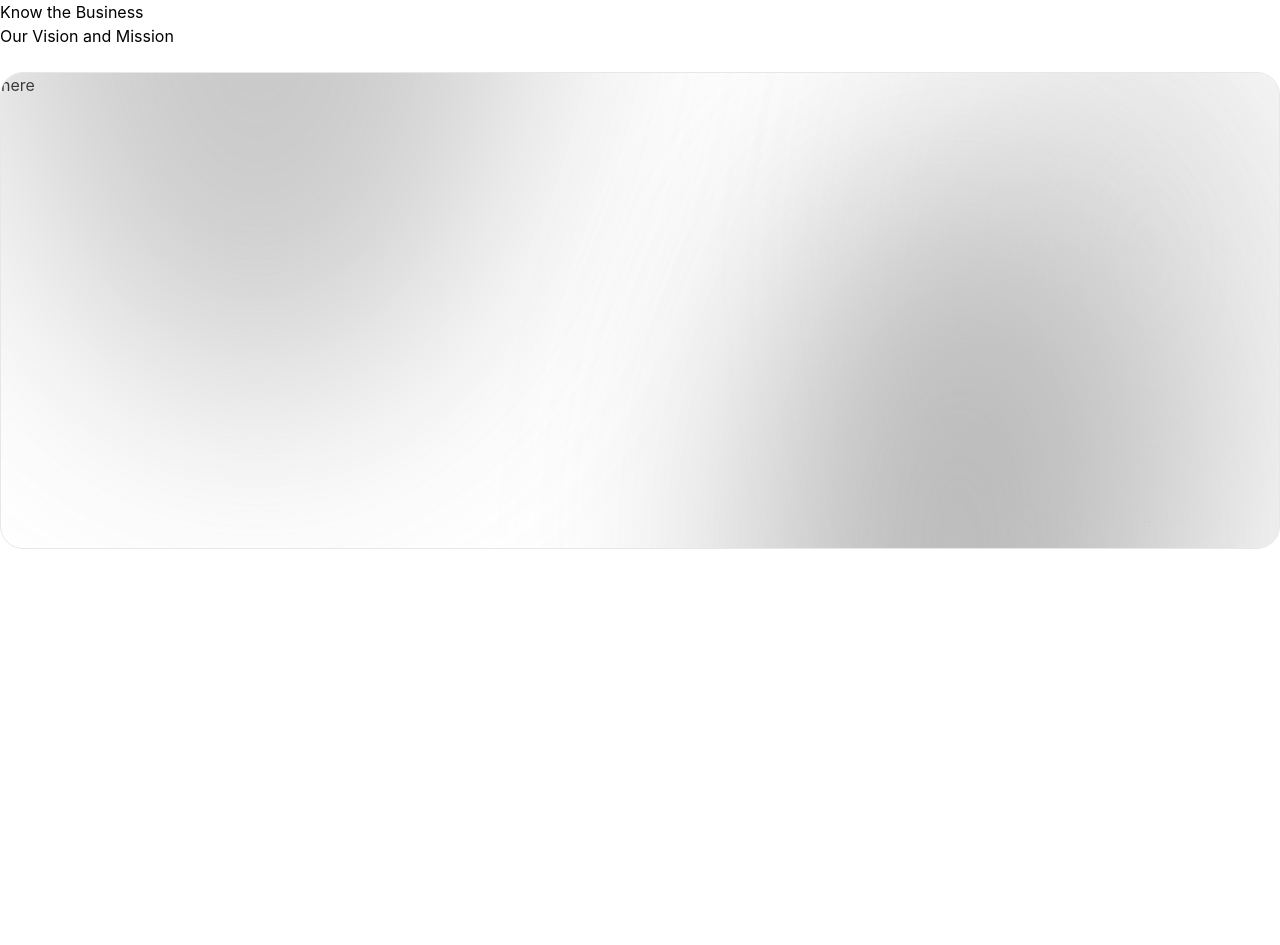
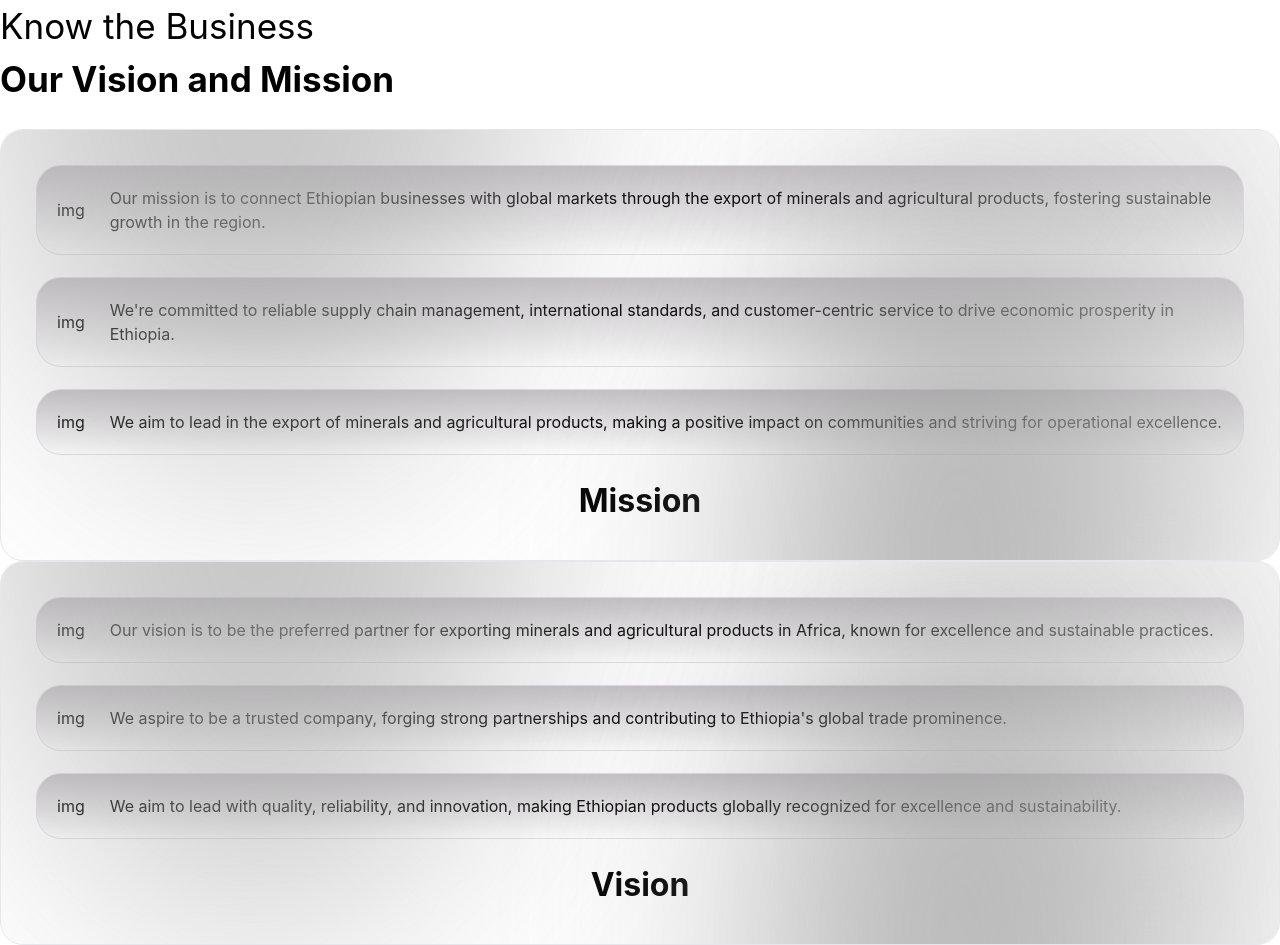
Before and after one commit to Upsurge-Tech/africa_business_group, a Next.js app: page /our-mission-and-vision in a window 1280 px wide. Before the commit the page ends 800 px from the top, so only its background shows below. Built offline with nearby package versions, Linux system fonts and the light colour scheme.

Commit message:
partially finish both cards

```diff
--- a/src/pages/our-mission-and-vision/index.js
+++ b/src/pages/our-mission-and-vision/index.js
@@ -12,10 +12,16 @@ export default function OurMissionAndVision() {
 
   return (
     <div>
-      <p>Know the Business</p>
-      <h2>Our Vision and Mission</h2>
+      <p className="text-[35px]">Know the Business</p>
+      <h2 className="text-[35px] font-bold">Our Vision and Mission</h2>
       <br />
-      <ValueMissionCard />
+      <ValueMissionCard
+        bulletIcon={''}
+        title={'Mission'}
+        statements={missions}
+      />
+
+      <ValueMissionCard bulletIcon={''} title={'Vision'} statements={visions} />
     </div>
   )
 }
@@ -24,7 +30,7 @@ function ValueMissionCard({ bulletIcon, title, statements }) {
   const commonClass =
     ' rounded-[100%] transform translate-x-[-50%] translate-y-[-50%] absolute blur-[121px]'
   return (
-    <div className="h-[477px] bg-[white] relative border overflow-hidden rounded-[23px]">
+    <div className="bg-[white] relative border overflow-hidden rounded-[23px] text-black p-[35px]">
       {/* eclipses */}
       <div
         className={
@@ -36,7 +42,7 @@ function ValueMissionCard({ bulletIcon, title, statements }) {
         className={
           'bg-[#D4D4D4] w-[343px] h-[658px] opacity-[58%] top-[40%] left-[90%] ' +
           commonClass
-        }
+        }div
       ></div>
       <div
         className={
@@ -44,10 +50,28 @@ function ValueMissionCard({ bulletIcon, title, statements }) {
           commonClass
         }
       ></div>
-      <div className="absolute w-[80%] transform translate-x-[-50%] translate-y-[-50%] top-[80%] bg-red ">
-        ddd
+
+      {/* end eclipses */}
+
+      <div className="gap-[22px] flex flex-col z-[99]">
+        {statements.map((statement) => (
+          <ValueMissionStatement
+            key={statement}
+            statement={statement}
+            bulletIcon={bulletIcon}
+          />
+        ))}
+        <h3 className="text-center text-[32px] font-bold">{title}</h3>
       </div>
-      here
+    </div>
+  )
+}
+
+function ValueMissionStatement({ statement, bulletIcon }) {
+  return (
+    <div className="rounded-[25px] border p-5 bg-gradient-to-b from-[#C6C2C6] to-transparent border-[1px] border-[#E7DAED] flex gap-[25px] items-center">
+      <span>img</span>
+      <span>{statement}</span>
     </div>
   )
 }
```
